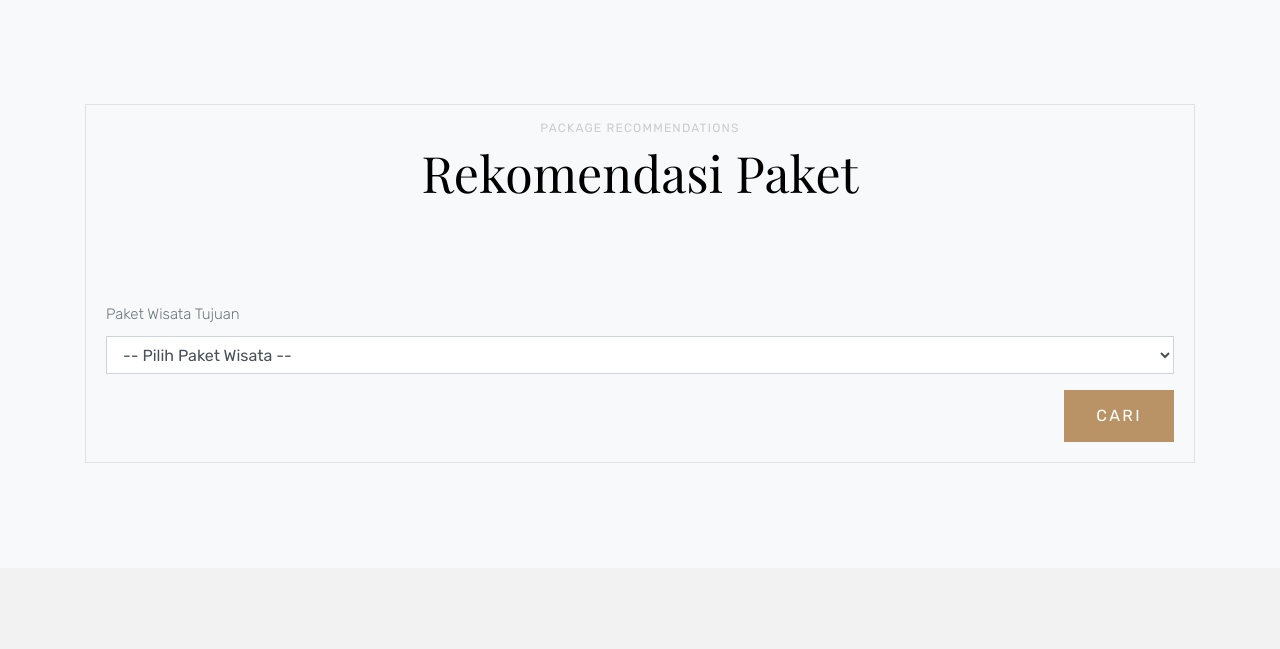
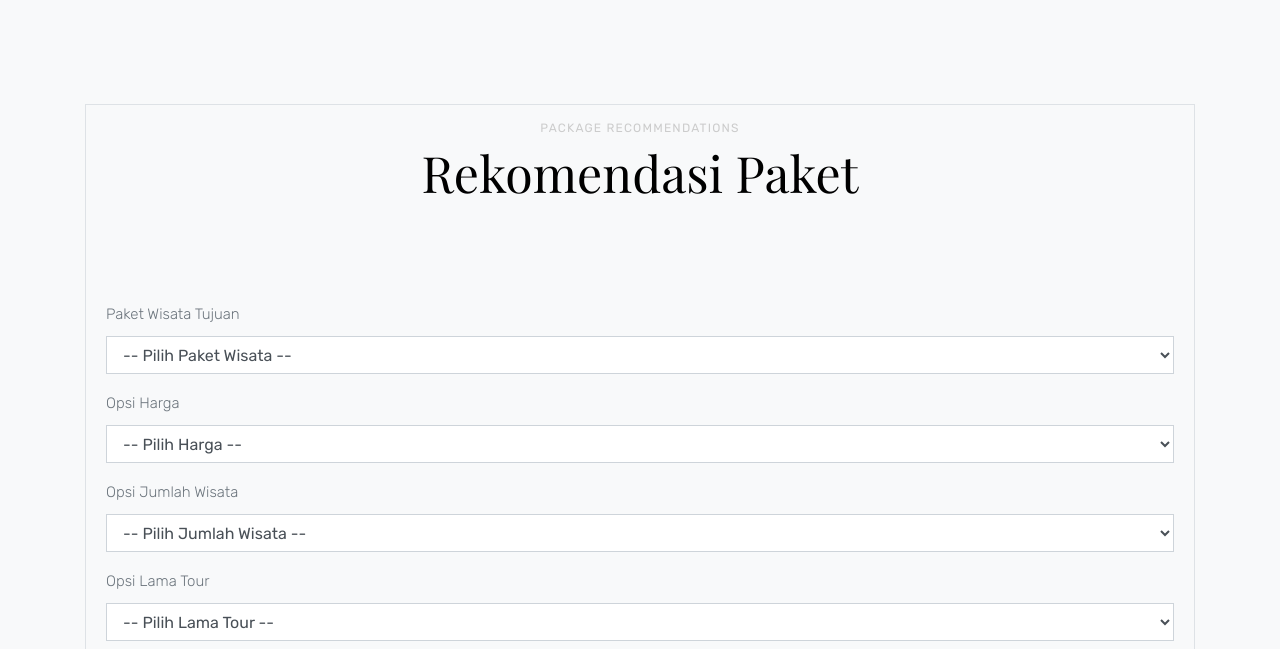
Before and after one commit to ridwanal24/Paket-WIsata-SAW-Second, a PHP site: page /tcpdf/rekomendasi_2_option.php in a window 1280 px wide. Shown: the part 551-1200 px from the top of the page. Run offline with PHP 8.4, Linux system fonts and the light colour scheme; data comes from the database, SQL or seed files in the repository.

Commit message:
add captcha, add option, validate input

```diff
--- a/rekomendasi_2_option.php
+++ b/rekomendasi_2_option.php
@@ -65,24 +65,6 @@ include 'koneksi.php';
 
           <div class="card-body">
             <form method="post" action="rekomendasi_2_result.php" enctype="multipart/form-data" onsubmit="return check()">
-              <!--<div class="form-group">
-                    <label>Harga (C1)</label>
-                    <input type="number" class="form-control" name="bobot_hrg" required>
-                  </div>
-
-                  <div class="form-group">
-                    <label>Jumlah Wisata (C2)</label>
-                    <input type="number" class="form-control" name="bobot_jmlwisata" required>
-                  </div>
-
-                  <div class="form-group">
-                    <label>Lama Tour(C3)</label>
-                    <input type="number" class="form-control" name="bobot_lmtour" required>
-                  </div>
-
-                  <div class="text-right">
-                     <button class="btn btn-primary" name="cari" value="Proses">Cari</button>
-                  </div>-->
               <div class="form-group">
                 <label>Paket Wisata Tujuan</label>
                 <small class="text-danger paket-wisata-kosong"> *Paket Wisata Tujuan harap diisi.</small>
@@ -96,37 +78,65 @@ include 'koneksi.php';
                 </select>
               </div>
 
-              <!--
-                <div class="form-group">
-                <label>Prioritas Harga (C1)</label>
-                <select class="form-control" name="hrg">
-                  <option value="">--Pilih Prioritas Harga--</option>
-                  <option value="1">Murah</option>
-                  <option value="3">Sedang</option>
-                  <option value="5">Mahal</option>
+
+              <div class="form-group">
+                <label>Opsi Harga</label>
+                <small class="text-danger harga-kosong"> *Harga harap diisi.</small>
+                <select class="form-control" name="opsi_harga">
+                  <option value=""> -- Pilih Harga -- </option>
+                  <?php $query = $koneksi->query("SELECT * FROM tb_subkriteria WHERE id_kriteria=1");
+                  while ($row = $query->fetch_assoc()) {
+                  ?>
+                    <option value="<?php echo $row['bobot_subkriteria']; ?>"><?php echo $row['nama'] ?></option>
+                  <?php
+                  }
+                  ?>
                 </select>
               </div>
 
               <div class="form-group">
-                <label>Prioritas Jumlah Wisata (C2)</label>
-                <select class="form-control" name="jml_wisata">
-                  <option value="">--Pilih Prioritas--</option>
-                  <option value="1">Sedikit</option>
-                  <option value="3">Sedang</option>
-                  <option value="5">Banyak</option>
+                <label>Opsi Jumlah Wisata</label>
+                <small class="text-danger jumlah-wisata-kosong"> *Jumlah Wisata harap diisi.</small>
+                <select class="form-control" name="opsi_jml_wisata">
+                  <option value=""> -- Pilih Jumlah Wisata -- </option>
+                  <?php $query = $koneksi->query("SELECT * FROM tb_subkriteria WHERE id_kriteria=3");
+                  while ($row = $query->fetch_assoc()) {
+                  ?>
+                    <option value="<?php echo $row['bobot_subkriteria']; ?>"><?php echo $row['nama'] ?></option>
+                  <?php
+                  }
+                  ?>
                 </select>
               </div>
 
               <div class="form-group">
-                <label>Prioritas Lama Tour (C3)</label>
-                <select class="form-control" name="lm_tour">
-                  <option value="">--Pilih Prioritas--</option>
-                  <option value="1">Sebentar</option>
-                  <option value="3">Sedang</option>
-                  <option value="5">Lama</option>
+                <label>Opsi Lama Tour</label>
+                <small class="text-danger lama-tour-kosong"> *Lama Tour harap diisi.</small>
+                <select class="form-control" name="opsi_lama_tour">
+                  <option value=""> -- Pilih Lama Tour -- </option>
+                  <?php $query = $koneksi->query("SELECT * FROM tb_subkriteria WHERE id_kriteria=4");
+                  while ($row = $query->fetch_assoc()) {
+                  ?>
+                    <option value="<?php echo $row['bobot_subkriteria']; ?>"><?php echo $row['nama'] ?></option>
+                  <?php
+                  }
+                  ?>
                 </select>
               </div>
-              -->
+
+              <!-- Captcha -->
+              <div class="form-group text-center">
+                <img src="captcha.php" alt="gambar">
+              </div>
+              <div class="form-group mt-4 text-center">
+                <label>Masukan Captcha<sup class="text-danger"></sup></label>
+                <input name="kodecaptcha" value="" maxlength="5">
+                <small class="kodecaptcha-alert text-danger">Kode Captcha wajib diisi</small>
+                <?php if (isset($_GET['captcha_failed'])) { ?>
+                  <small class="text-danger"> <b>Kode Captcha Salah</b></small>
+                <?php } ?>
+              </div>
+
 
               <div class="text-right">
                 <button class="btn btn-primary" name="cari" value="Proses">Cari</button>
@@ -162,17 +172,69 @@ include 'koneksi.php';
   <script src="js/main.js"></script>
   <script>
     $(".paket-wisata-kosong").hide();
+    $(".jumlah-wisata-kosong").hide();
+    $(".lama-tour-kosong").hide();
+    $(".harga-kosong").hide();
+    $(".kodecaptcha-alert").hide();
+
     let status = false;
+    let status_paket;
+    let status_harga;
+    let status_jumlah;
+    let status_lama;
+    let status_captcha;
     let check = function() {
       if ($('select[name=paket_wisata_grup]').val() == "") {
-        status = false;
+        status_paket = false;
         $(".paket-wisata-kosong").show();
-        console.log("status ", status);
+        console.log("status_paket ", status_paket);
       } else {
         $(".paket-wisata-kosong").hide();
-        status = true;
-        console.log("status ", status);
+        status_paket = true;
+        console.log("status_paket ", status);
       }
+
+      if ($('select[name=opsi_harga]').val() == "") {
+        status_harga = false;
+        $(".harga-kosong").show();
+        console.log("status_harga ", status_harga);
+      } else {
+        $(".harga-kosong").hide();
+        status_harga = true;
+        console.log("status_harga ", status_harga);
+      }
+
+      if ($('select[name=opsi_jml_wisata]').val() == "") {
+        status_jumlah = false;
+        $(".jumlah-wisata-kosong").show();
+        console.log("status_jumlah ", status_jumlah);
+      } else {
+        $(".jumlah-wisata-kosong").hide();
+        status_jumlah = true;
+        console.log("status_jumlah ", status_jumlah);
+      }
+
+      if ($('select[name=opsi_lama_tour]').val() == "") {
+        status_lama = false;
+        $(".lama-tour-kosong").show();
+        console.log("status_lama ", status_lama);
+      } else {
+        $(".lama-tour-kosong").hide();
+        status_lama = true;
+        console.log("status_lama ", status_lama);
+      }
+
+      if ($('[name=kodecaptcha]').val() == "") {
+        status_captcha = false;
+        $(".kodecaptcha-alert").show();
+        console.log("status_captcha ", status_captcha);
+      } else {
+        $(".kodecaptcha-alert").hide();
+        status_captcha = true;
+        console.log("status_captcha ", status_captcha);
+      }
+
+      status = status_paket && status_harga && status_jumlah && status_lama && status_captcha;
 
       return status;
     }
```
